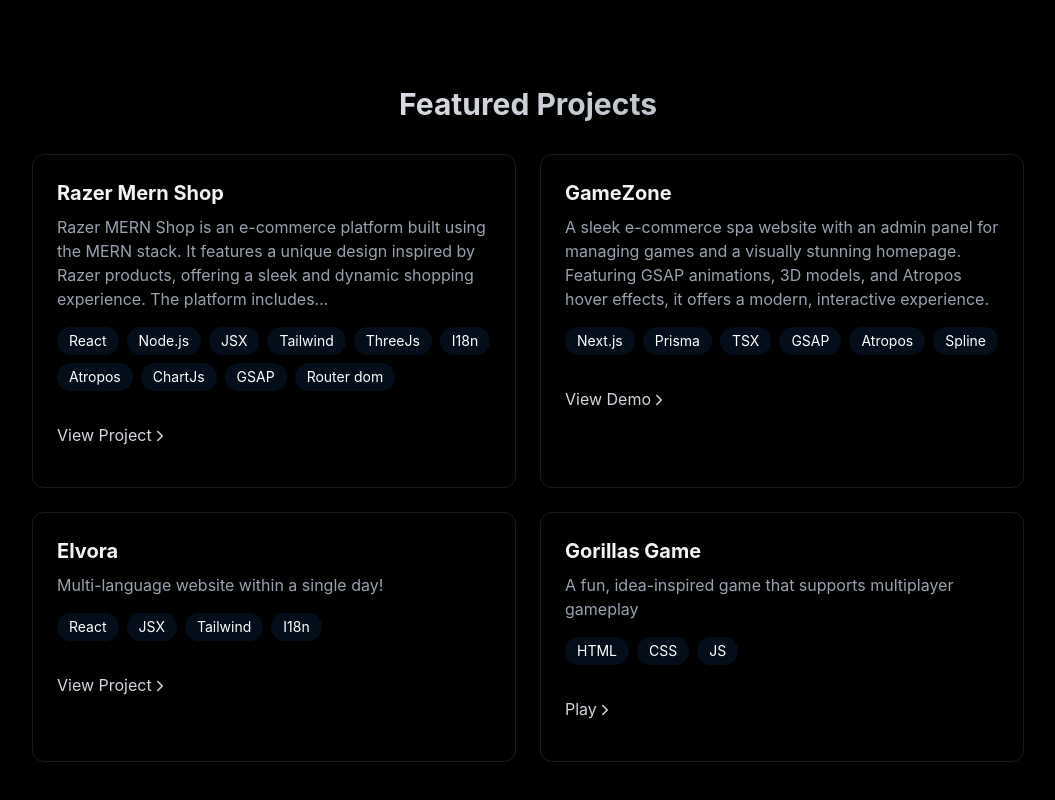
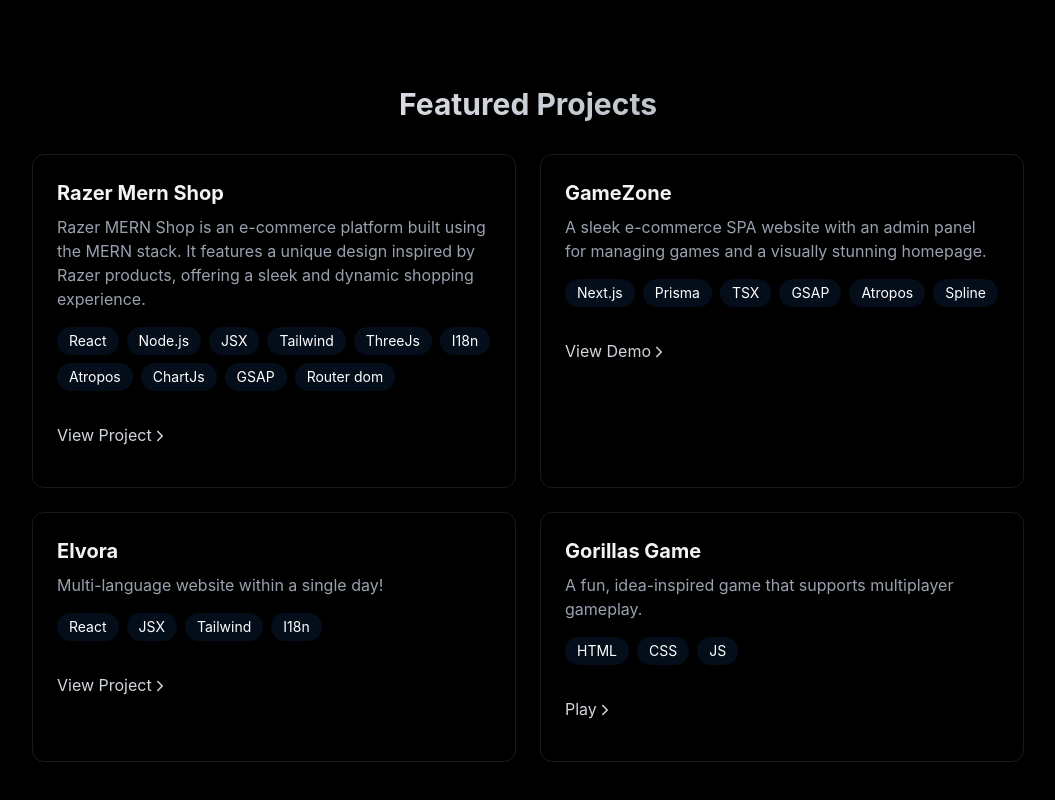
Before and after one commit to MDJAmin/Amin_Portfolio, a React (Vite) app: page / in a window 1280 px wide. Shown: the part 1854-2654 px from the top of the page, without its empty margins (112-1167 px from the left). Built offline with nearby package versions, Linux system fonts and the light colour scheme.

Commit message:
Feat: techDescriptions

```diff
--- a/src/Components/sections/Projects.jsx
+++ b/src/Components/sections/Projects.jsx
@@ -1,175 +1,77 @@
 import { RevealOnScroll } from "../Common/RevealOnScroll";
 import { IoIosArrowForward } from "react-icons/io";
 
+const techDescriptions = {
+  "React": "A JavaScript library for building user interfaces.",
+  "Node.js": "A runtime environment that allows running JavaScript on the server.",
+  "JSX": "A syntax extension for JavaScript, used with React to describe UI structure.",
+  "Tailwind": "A utility-first CSS framework for building modern and responsive designs.",
+  "ThreeJs": "A JavaScript library used for rendering 3D graphics in the browser.",
+  "I18n": "Internationalization library for supporting multiple languages.",
+  "Atropos": "A hover effect library that creates layered 3D tilt effects.",
+  "ChartJs": "A JavaScript library for creating interactive charts and graphs.",
+  "GSAP": "A JavaScript animation library for smooth and complex animations.",
+  "Router dom": "A routing library for React applications, enabling navigation between pages.",
+  "Next.js": "A React framework for building fast and optimized web applications.",
+  "Prisma": "A modern database ORM for managing and interacting with databases.",
+  "TSX": "TypeScript syntax extension for React components.",
+  "Spline": "A tool for creating and embedding 3D interactive experiences.",
+  "HTML": "The standard markup language for creating web pages.",
+  "CSS": "A styling language used to design web pages and control layout.",
+  "JS": "JavaScript, a programming language used to create interactive web experiences."
+};
+
 export const Projects = () => {
   return (
-    <section
-      id='projects'
-      className='min-h-screen flex items-center justify-center py-20'
-    >
+    <section id='projects' className='min-h-screen flex items-center justify-center py-20'>
       <RevealOnScroll>
         <div className='max-w-5xl mx-auto px-4'>
           <h2 className='text-3xl font-bold mb-8 bg-gradient-to-r from-white to-gray-400 bg-clip-text text-transparent text-center'>
-            {" "}
             Featured Projects
           </h2>
           <div className='grid grid-cols-1 md:grid-cols-2 gap-6'>
-            <div className='p-6 rounded-xl border border-white/10 hover:-translate-y-1 hover:border-gray-500/50 hover:shadow-[0_2px_8px_rgba(59,130,246,0.2)] transition'>
-              <h3 className='text-xl font-bold mb-2'>Razer Mern Shop</h3>
-              <p className='text-gray-400 mb-4'>
-                Razer MERN Shop is an e-commerce platform built using the MERN stack. It
-                features a unique design inspired by Razer products, offering a sleek and
-                dynamic shopping experience. The platform includes…
-              </p>
+            {[{
+              title: "Razer Mern Shop",
+              description: "Razer MERN Shop is an e-commerce platform built using the MERN stack. It features a unique design inspired by Razer products, offering a sleek and dynamic shopping experience.",
+              techStack: ["React", "Node.js", "JSX", "Tailwind", "ThreeJs", "I18n", "Atropos", "ChartJs", "GSAP", "Router dom"],
+              link: "https://github.com/MDJAmin/razer-mern-shop",
+              linkText: "View Project"
+            }, {
+              title: "GameZone",
+              description: "A sleek e-commerce SPA website with an admin panel for managing games and a visually stunning homepage.",
+              techStack: ["Next.js", "Prisma", "TSX", "GSAP", "Atropos", "Spline"],
+              link: "https://mdjamin.github.io/Game_Zone/",
+              linkText: "View Demo"
+            }, {
+              title: "Elvora",
+              description: "Multi-language website within a single day!",
+              techStack: ["React", "JSX", "Tailwind", "I18n"],
+              link: "https://mdjamin.github.io/Elvora/",
+              linkText: "View Project"
+            }, {
+              title: "Gorillas Game",
+              description: "A fun, idea-inspired game that supports multiplayer gameplay.",
+              techStack: ["HTML", "CSS", "JS"],
+              link: "https://mdjamin.github.io/Gorillas_Game/",
+              linkText: "Play"
+            }].map((project, index) => (
+              <div key={index} className='p-6 rounded-xl border border-white/10 hover:-translate-y-1 hover:border-gray-500/50 hover:shadow-[0_2px_8px_rgba(59,130,246,0.2)] transition'>
+                <h3 className='text-xl font-bold mb-2'>{project.title}</h3>
+                <p className='text-gray-400 mb-4'>{project.description}</p>
                 <div className='flex flex-wrap gap-2 mb-4'>
-                {[
-                  "React",
-                  "Node.js",
-                  "JSX",
-                  "Tailwind",
-                  "ThreeJs",
-                  "I18n",
-                  "Atropos",
-                  "ChartJs",
-                  "GSAP",
-                  "Router dom",
-                ].map((tech, key) => (
-                  <span
-                    key={key}
-                    className='bg-blue-500/10 text-white py-1 px-3 rounded-full text-sm hover:bg-gray-700 cursor-pointer
-                    hover:shadow-[0_2px_8px_rgba(59,130,246,0.1)] transition-all'
-                  >
-                    {tech}
-                  </span>
-                ))}
-              </div>
-
-              <div className='flex justify-between items-center'>
-                <a
-                  target='_blank'
-                  rel='noopener noreferrer'
-                  href='https://github.com/MDJAmin/razer-mern-shop'
-                  className='flex text-gray-300 hover:text-white transition-colors my-4'
-                >
-                  View Project
-                  <IoIosArrowForward className='mt-[5px]' />
-                </a>
-              </div>
-            </div>
-            <div
-              className='
-              glass p-6 rounded-xl border border-white/10
-              hover:-translate-y-1 hover:border-gray-500/50
-              hover:shadow-[0_4px_20px_rgba(59,130,246,0.1)]
-              transition-all'
-            >
-              <h3 className='text-xl font-bold mb-2'>GameZone</h3>
-              <p className='text-gray-400 mb-4'>
-                A sleek e-commerce spa website with an admin panel for managing games and a
-                visually stunning homepage. Featuring GSAP animations, 3D models, and Atropos
-                hover effects, it offers a modern, interactive experience.
-              </p>
-              <div className='flex flex-wrap gap-2 mb-4'>
-                {["Next.js", "Prisma", "TSX", "GSAP", "Atropos", "Spline"].map((tech, key) => (
-                  <span
-                    key={key}
-                    className='
-                      bg-blue-500/10 text-white py-1 px-3 rounded-full text-sm cursor-pointer
-                      transition
-                      hover:bg-blue-500/20 hover:-translate-y-0.5
-                      hover:shadow-[0_2px_8px_rgba(59,130,246,0.2)]'
-                  >
+                  {project.techStack.map((tech, key) => (
+                    <span key={key} className='bg-blue-500/10 text-white py-1 px-3 rounded-full text-sm cursor-pointer transition hover:bg-blue-500/20 hover:-translate-y-0.5 hover:shadow-[0_2px_8px_rgba(59,130,246,0.2)]' title={techDescriptions[tech] || "No description available"}>
                       {tech}
                     </span>
                   ))}
                 </div>
                 <div className='flex justify-between items-center'>
-                <a
-                  target='_blank'
-                  rel='noopener noreferrer'
-                  href='https://mdjamin.github.io/Game_Zone/'
-                  className='flex text-gray-300 hover:text-white transition-colors my-4'
-                >
-                  View Demo <IoIosArrowForward className='mt-[5px]' />
+                  <a target='_blank' rel='noopener noreferrer' href={project.link} className='flex text-gray-300 hover:text-white transition-colors my-4'>
+                    {project.linkText} <IoIosArrowForward className='mt-[5px]' />
                   </a>
                 </div>
               </div>
-
-            <div
-              className='
-              glass p-6 rounded-xl border border-white/10
-              hover:-translate-y-1  hover:border-gray-500/50
-              hover:shadow-[0_4px_20px_rgba(59,130,246,0.1)]
-              transition-all
-            '
-            >
-              <h3 className='text-xl font-bold mb-2'>Elvora</h3>
-              <p className='text-gray-400 mb-4'>Multi-language website within a single day!</p>
-              <div className='flex flex-wrap gap-2 mb-4'>
-                {["React", "JSX", "Tailwind", "I18n"].map((tech) => (
-                  <span
-                    key={tech}
-                    className='
-                      bg-blue-500/10 text-white py-1 px-3 rounded-full text-sm cursor-pointer
-                      transition
-                      hover:bg-blue-500/20 hover:-translate-y-0.5
-                      hover:shadow-[0_2px_8px_rgba(59,130,246,0.2)]
-                    '
-                  >
-                    {tech}
-                  </span>
             ))}
-              </div>
-              <div className='flex justify-between items-center'>
-                <a
-                  target='_blank'
-                  rel='noopener noreferrer'
-                  href='https://mdjamin.github.io/Elvora/'
-                  className='flex text-gray-300 hover:text-white transition-colors my-4'
-                >
-                  View Project <IoIosArrowForward className='mt-[5px]' />
-                </a>
-              </div>
-            </div>
-
-            <div
-              className='
-              glass p-6 rounded-xl border border-white/10
-              hover:-translate-y-1  hover:border-gray-500/50
-              hover:shadow-[0_4px_20px_rgba(59,130,246,0.1)]
-              transition-all
-            '
-            >
-              <h3 className='text-xl font-bold mb-2'>Gorillas Game</h3>
-              <p className='text-gray-400 mb-4'>
-                A fun, idea-inspired game that supports multiplayer gameplay
-              </p>
-              <div className='flex flex-wrap gap-2 mb-4'>
-                {["HTML", "CSS", "JS"].map((tech, key) => (
-                  <span
-                    key={key}
-                    className='
-                      bg-blue-500/10 text-white py-1 px-3 rounded-full text-sm cursor-pointer
-                      transition
-                      hover:bg-blue-500/20 hover:-translate-y-0.5
-                      hover:shadow-[0_2px_8px_rgba(59,130,246,0.2)]
-                    '
-                  >
-                    {tech}
-                  </span>
-                ))}
-              </div>
-              <div className='flex justify-between items-center '>
-                <a
-                  target='_blank'
-                  rel='noopener noreferrer'
-                  href='https://mdjamin.github.io/Gorillas_Game/'
-                  className='flex text-gray-300 hover:text-white transition-colors my-4'
-                >
-                  Play <IoIosArrowForward className='mt-[5px]' />
-                </a>
-              </div>
-            </div>
           </div>
         </div>
       </RevealOnScroll>
```
Lines whose indentation alone changed are shown as unchanged.
